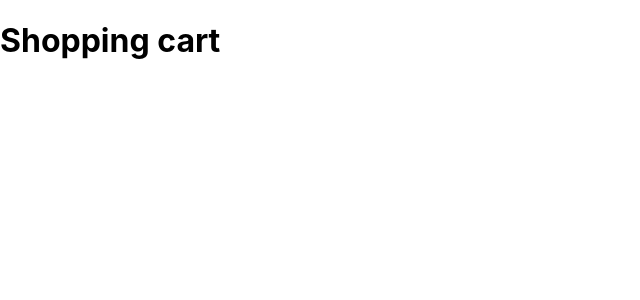
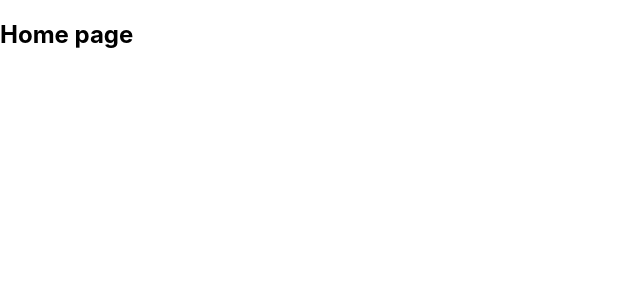
Before and after one commit to armansujoyan/react-redux-cart, a React (Create React App) app: page / in a window 1280 px wide. Shown: the top 300 px of the page, without its empty margins (0-640 px from the left). Built offline with nearby package versions, Linux system fonts and the light colour scheme.

Commit message:
Add cart and home page routes

```diff
--- a/src/App.js
+++ b/src/App.js
@@ -1,10 +1,11 @@
 import React, { Component } from 'react';
+import Router from './router'
 
 class App extends Component {
   render() {
     return (
       <div>
-        <h1>Shopping cart</h1>
+        <Router />
       </div>
     );
   }
--- /dev/null
+++ b/src/pages/cart-page.js
@@ -0,0 +1,9 @@
+import React from 'react'
+
+export default function CartPage() {
+  return (
+    <div>
+      <h2> Cart </h2>
+    </div>
+  )
+}
--- /dev/null
+++ b/src/pages/home-page.js
@@ -0,0 +1,9 @@
+import React from 'react'
+
+export default function HomePage () {
+  return (
+    <div>
+      <h2> Home page </h2>
+    </div>
+  )
+}
--- a/src/router.js
+++ b/src/router.js
@@ -1,9 +1,13 @@
 import React from 'react';
 import { Switch, Route } from 'react-router-dom';
 
+import HomePage from './pages/home-page';
+import CartPage from './pages/cart-page';
+
 const Router = () => (
     <Switch>
-        <Route path="/" component={HomePage} />
+        <Route path="/" exact={true} component={HomePage} />
+        <Route path="/cart" exact={true} component={CartPage} />
     </Switch>
 )
 
```
